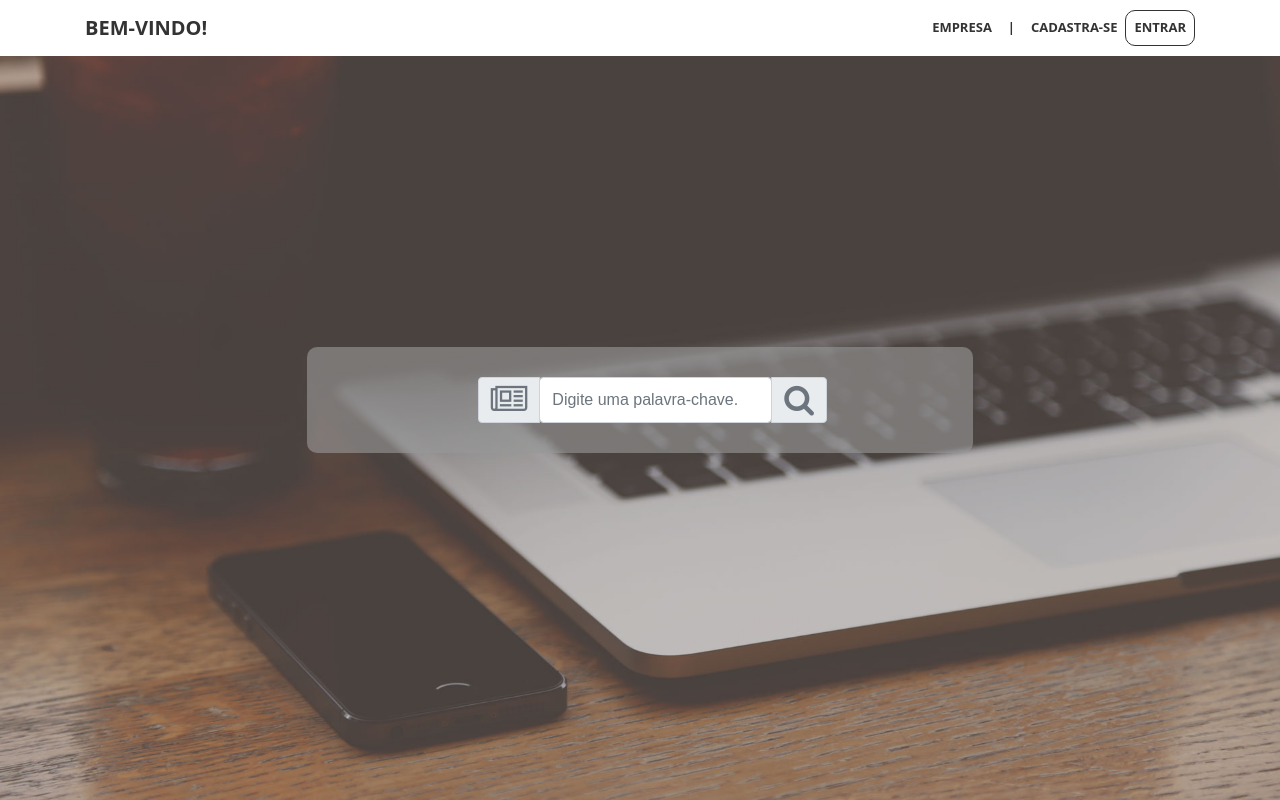
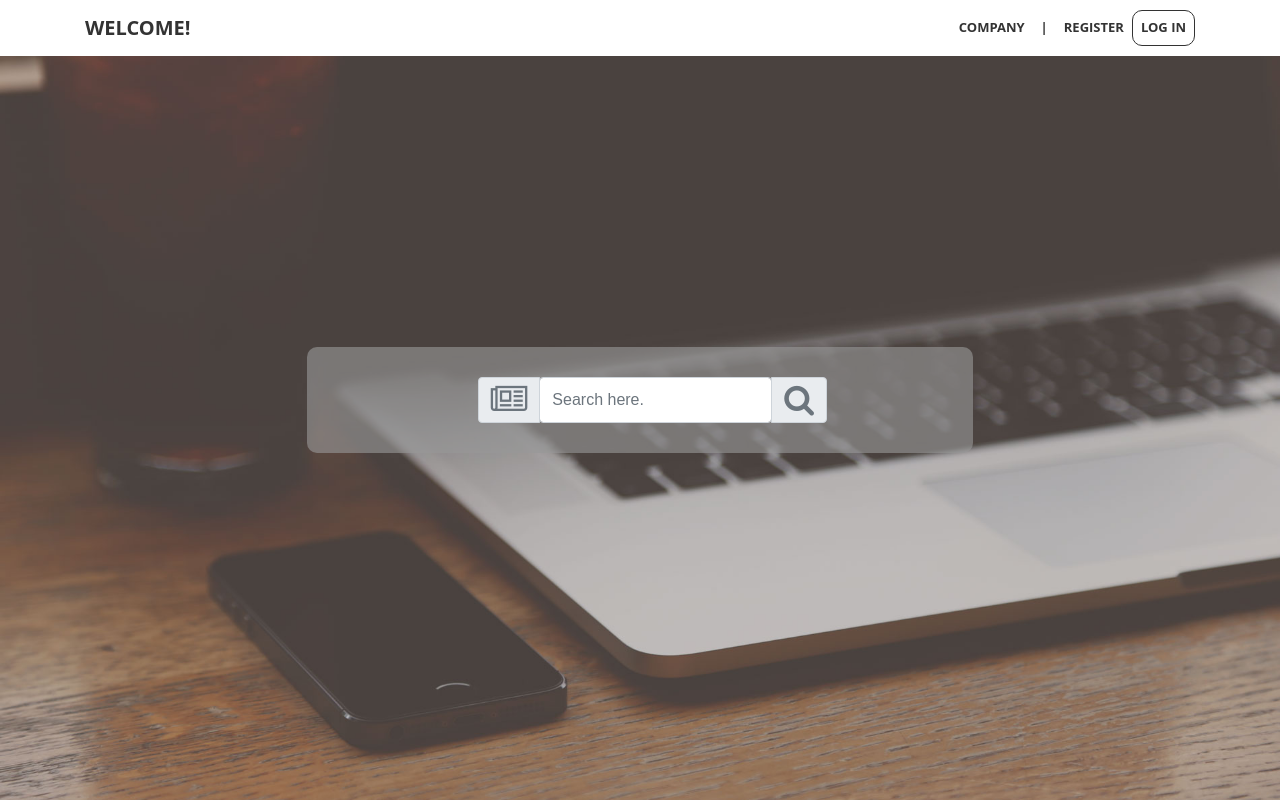
Before and after one commit to marloncezar/marloncezar.github.io, a plain HTML site: page index.html in a window 1280 px wide. Drawn offline with Linux system fonts and the light colour scheme.

Commit message:
Alterando o protótipo para ingles.

```diff
--- a/index.html
+++ b/index.html
@@ -30,23 +30,23 @@
     <!-- Navigation -->
     <nav class="navbar navbar-expand-lg navbar-light fixed-top" id="mainNav">
       <div class="container">
-        <a class="navbar-brand js-scroll-trigger" href="#page-top">Bem-vindo!</a>
+        <a class="navbar-brand js-scroll-trigger" href="#page-top">Welcome!</a>
         <button class="navbar-toggler navbar-toggler-right" type="button" data-toggle="collapse" data-target="#navbarResponsive" aria-controls="navbarResponsive" aria-expanded="false" aria-label="Toggle navigation">
           <span class="navbar-toggler-icon"></span>
         </button>
         <div class="collapse navbar-collapse" id="navbarResponsive">
           <ul class="navbar-nav ml-auto">
             <li class="nav-item">
-              <a class="nav-link js-scroll-trigger" href="#about">Empresa</a>
+              <a class="nav-link js-scroll-trigger" href="#about">Company</a>
             </li>
             <li class="nav-item">
               <a class="nav-link js-scroll-trigger">|</a>
             </li>
             <li class="nav-item">
-              <a class="nav-link js-scroll-trigger" href="#services">Cadastra-se</a>
+              <a class="nav-link js-scroll-trigger" href="#services">Register</a>
             </li>
             <li class="nav-item">
-              <a id="login" class="nav-link js-scroll-trigger" href="#portfolio">Entrar</a>
+              <a id="login" class="nav-link js-scroll-trigger" href="#portfolio">Log in</a>
             </li>
           </ul>
         </div>
@@ -68,7 +68,7 @@
                     </div>
                   </div>
                   <div>
-                    <input type="text" class="form-control" id="buscaInicial" placeholder="Digite uma palavra-chave.">
+                    <input type="text" class="form-control" id="buscaInicial" placeholder="Search here.">
                   </div>
                   <div class="input-group-append">
                     <div class="input-group-text">
```
